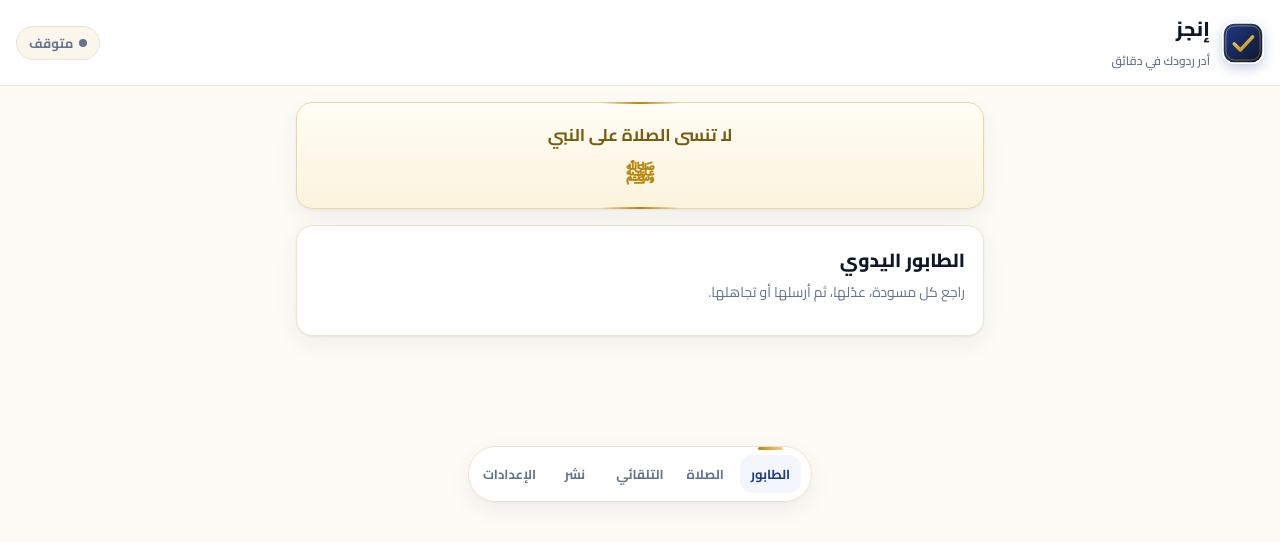
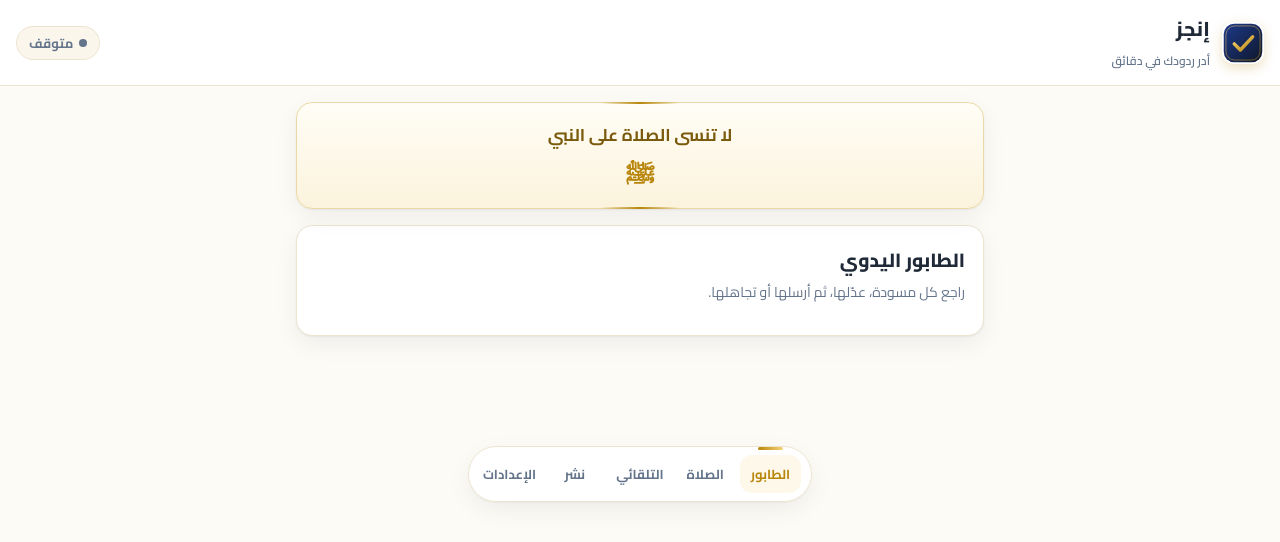
Before and after one commit to telawt19921100-beep/social-manager, a website with bundled scripts: page www/index.html in a window 1280 px wide. Built offline with nearby package versions, Linux system fonts and the light colour scheme.

Commit message:
Switch to light gold theme
Co-Authored-By: Claude Haiku 5.5 <noreply@anthropic.com>

```diff
--- a/www/index.html
+++ b/www/index.html
@@ -17,8 +17,8 @@
     --text: #0f172a;
     --muted: #64748b;
     --border: #ece4cf;
-    --navy: #1e3a8a;
-    --navy-deep: #0f172a;
+    --navy: #b8860b;
+    --navy-deep: #1f2937;
     --gold: #b8860b;
     --gold-soft: #f5d37a;
     --primary-ink: #ffffff;
@@ -48,7 +48,7 @@
     display: flex; align-items: center; justify-content: space-between;
   }
   .brand { display: flex; align-items: center; gap: 12px; }
-  .brand img { width: 42px; height: 42px; border-radius: 12px; box-shadow: 0 4px 12px rgba(30,58,138,.25); }
+  .brand img { width: 42px; height: 42px; border-radius: 12px; box-shadow: 0 4px 12px rgba(184,134,11,.25); }
   .brand h1 { margin: 0; font-size: 20px; font-weight: 800; color: var(--navy-deep); letter-spacing: .2px; }
   .brand small { color: var(--muted); font-size: 12px; font-weight: 600; }
 
@@ -105,20 +105,20 @@
     background: #fff; border: 1px solid var(--border); border-radius: 12px;
     outline: none; transition: border-color .15s, box-shadow .15s;
   }
-  input:focus, textarea:focus { border-color: var(--navy); box-shadow: 0 0 0 4px rgba(30,58,138,.10); }
+  input:focus, textarea:focus { border-color: var(--navy); box-shadow: 0 0 0 4px rgba(184,134,11,.12); }
   textarea { resize: vertical; min-height: 64px; }
   input[type="checkbox"] { width: 18px; height: 18px; accent-color: var(--navy); margin: 0; }
 
   /* Buttons */
   button {
     font: inherit; font-weight: 700; cursor: pointer;
-    background: linear-gradient(135deg, var(--navy), #2b4fb8);
+    background: linear-gradient(135deg, #d4a017, var(--navy));
     color: var(--primary-ink);
     border: 0; border-radius: 12px; padding: 12px 18px;
-    box-shadow: 0 6px 16px rgba(30,58,138,.22);
+    box-shadow: 0 6px 16px rgba(184,134,11,.22);
     transition: transform .06s ease, box-shadow .15s ease, opacity .15s ease;
   }
-  button:hover { box-shadow: 0 8px 20px rgba(30,58,138,.28); }
+  button:hover { box-shadow: 0 8px 20px rgba(184,134,11,.28); }
   button:active { transform: scale(.98); }
   button:disabled { opacity: .5; cursor: not-allowed; box-shadow: none; }
   button.secondary {
@@ -174,7 +174,7 @@
     position: relative;
   }
   nav button:hover { box-shadow: none; }
-  nav button.active { color: var(--navy); background: #f3f6fd; }
+  nav button.active { color: var(--navy); background: #fdf8ea; }
   nav button.active::before {
     content: ""; position: absolute; top: -8px; left: 30%; right: 30%; height: 3px;
     border-radius: 3px; background: linear-gradient(90deg, var(--gold), var(--gold-soft));
```
